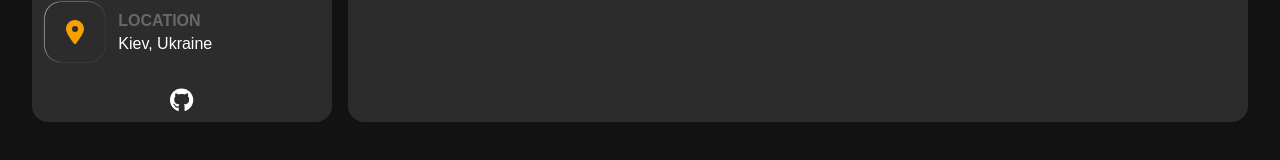
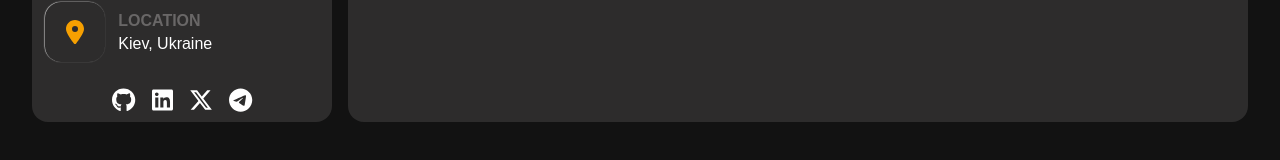
Before and after one commit to Recollectionss/portfolio, a React (Vite) app: page /resume in a window 1280 px wide. Shown: the part 716-876 px from the top of the page. Built offline with nearby package versions, Linux system fonts and the light colour scheme.

Commit message:
create new component SectionWithIcon for Education and Experience

```diff
--- a/src/pages/resume/_resume.scss
+++ b/src/pages/resume/_resume.scss
@@ -1,5 +1,5 @@
 @import "../../app/styles/pages-basic";
-//TODO: write normal styles naming
+
 .main-container{
   &__mySkills{
 
--- a/src/widgets/aside/Aside.tsx
+++ b/src/widgets/aside/Aside.tsx
@@ -5,6 +5,9 @@ import {faCalendar, faEnvelope, faLocationDot, faPhone, } from "@fortawesome/fre
 import {faGithub, } from "@fortawesome/free-brands-svg-icons";
 import ContactsItem  from "../../features/contactsItem/ContactsItem.tsx";
 import List from "../../shared/list/List.tsx";
+import {faLinkedin} from "@fortawesome/free-brands-svg-icons/faLinkedin";
+import {faXTwitter} from "@fortawesome/free-brands-svg-icons/faXTwitter";
+import {faTelegram} from "@fortawesome/free-brands-svg-icons/faTelegram";
 
 const Aside = () => {
     // TODO: need add to project My image and use for img
@@ -36,9 +39,18 @@ const Aside = () => {
 
             <div className="aside__social__media">
                 <a href="https://github.com/Observersss" className="aside__social__media__link">
-                    <FontAwesomeIcon icon={faGithub}  size="xl"/>
+                    <FontAwesomeIcon icon={faGithub} size="xl"/>
                 </a>
-            {/*    TODO: need add links : LinkedIn, X,telegram*/}
+                <a href="https://www.linkedin.com/in/illia-honcharenko-16477826b/"
+                   className="aside__social__media__link">
+                    <FontAwesomeIcon icon={faLinkedin} size="xl"/>
+                </a>
+                <a href="https://x.com/Touch78216070" className="aside__social__media__link">
+                    <FontAwesomeIcon icon={faXTwitter} size="xl"/>
+                </a>
+                <a href="https://t.me/dream_bury_me" className="aside__social__media__link">
+                    <FontAwesomeIcon icon={faTelegram} size="xl"/>
+                </a>
             </div>
         </aside>
     )
--- a/src/widgets/aside/_aside.scss
+++ b/src/widgets/aside/_aside.scss
@@ -61,6 +61,7 @@
     &__link {
       text-decoration: none;
       color: var(--color--white);
+      margin:0 0.5em;
     }
 
   }
```
